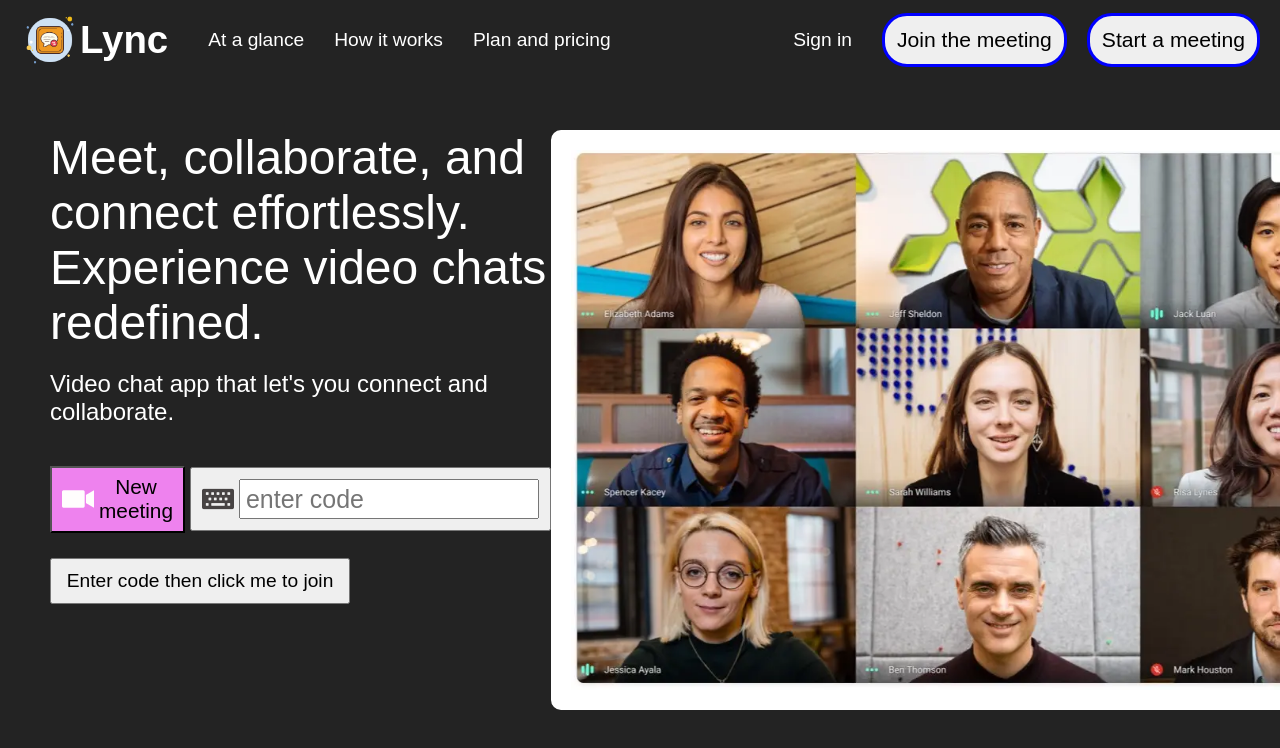
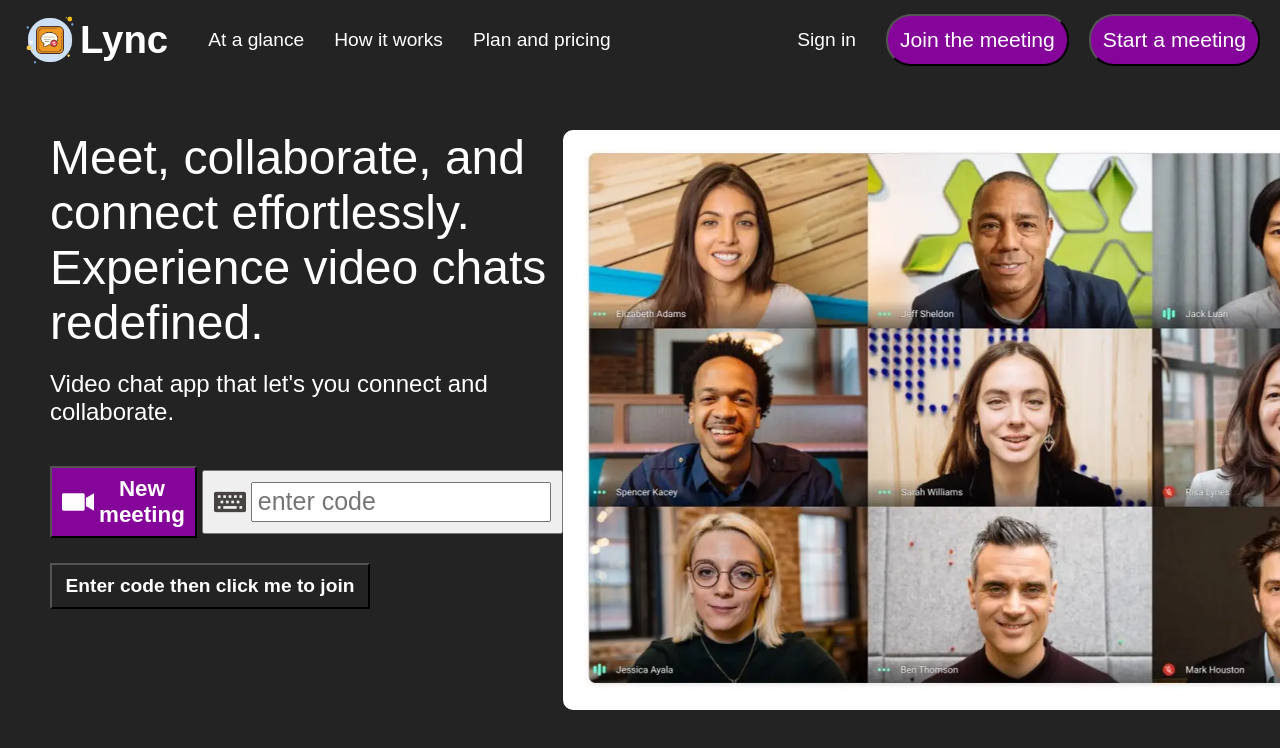
Before and after one commit to Inquisitive-Rishi/google_meet_clone, a website: page index.html in a window 1280 px wide. Shown: the top 748 px of the page. Drawn offline with Linux system fonts and the light colour scheme.

Commit message:
finish landing page

```diff
--- a/style.css
+++ b/style.css
@@ -39,11 +39,27 @@ header p:nth-child(5) {
 }
 
 header button {
+    color: white;
     font-size: 1.1em;
     padding: 12px;
-    border: 3px solid blue;
+    background-color: rgb(133, 4, 153);
     border-radius: 25px;
+    transition: background-color 0.5s ease-out 0.15s;
 }
+
+header button {
+    transition: border 0.5s ease-out 0.15s;
+}
+
+header button:hover {
+    border: 2px solid white;
+}
+
+header button:hover {
+    background-color: rgb(35, 35, 35);
+}
+
+
 
 header .start-meet-btn {
     margin-left: 20px;
@@ -91,10 +107,16 @@ main p:nth-child(2) {
 }
 
 main button:nth-child(1) {
-    background-color: violet;
-    font-size: 1.3em;
+    background-color: rgb(133, 4, 153);
+    color: white;
+    font-weight: 800;
+    font-size: 1.4em;
     height: 3.2em;
     margin-right: 5px;
+}
+
+main button:nth-child(1):hover {
+    background-color: rgb(35, 35, 35);
 }
 
 main button:nth-child(2) input {
@@ -105,8 +127,16 @@ main button:nth-child(2) input {
 }
 
 .code-and-join-btn {
+    background-color: rgb(35, 35, 35);
+    color: white;
+    font-weight: 800;
     padding: 10px;
     font-size: 1.2em;
-    width: 300px;
+    width: 320px;
     margin-top: 25px;
+    transition: background-color 0.5s ease-in 0.15s;
 }
+
+.code-and-join-btn:hover {
+    border: 2px solid white;
+}
```
